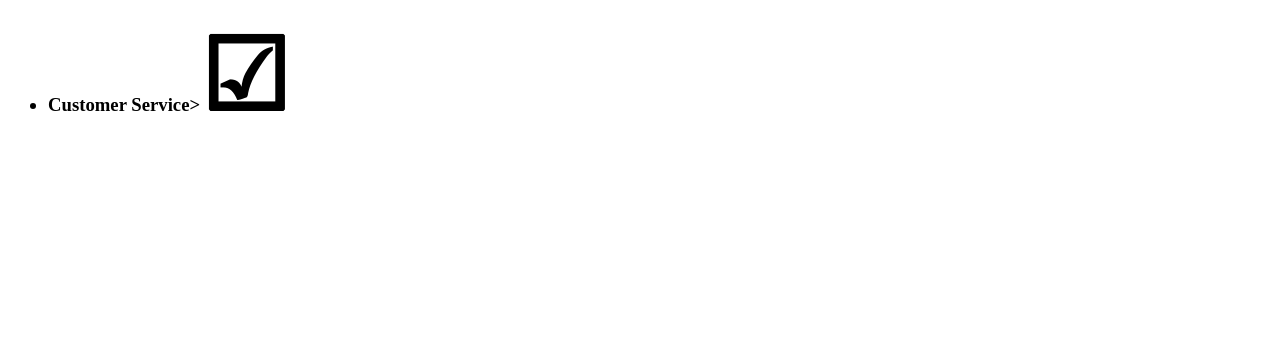
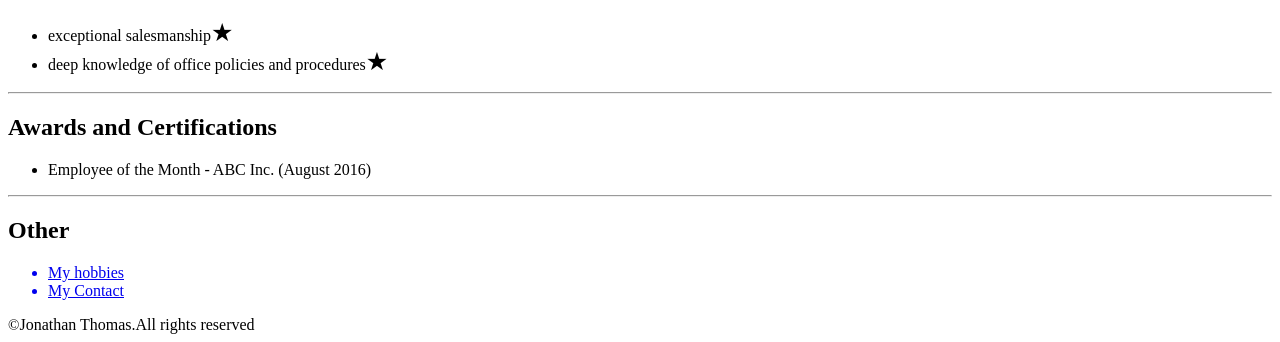
Before and after one commit to jconner34/Professional-Resume, a plain HTML site: page index.html in a window 1280 px wide. Shown: the part 714-1056 px from the top of the page. Before the commit the page ends 868 px from the top, so only its background shows below. Drawn offline with Linux system fonts and the light colour scheme.

Commit message:
Add files via upload

```diff
--- a/index.html
+++ b/index.html
@@ -25,5 +25,19 @@
         </ul>
     <hr>
     <h1>Skills</h1>
+        <ul>
+            <h><li>exceptional salesmanship<span style='font-size:25px;'>&#9733;</span></li></h>
+            <h><li>deep knowledge of office policies and procedures<span style='font-size:25px;'>&#9733;</span></li></h>
+        </ul>
+    <hr>
+    <h2>Awards and Certifications</h2>
+        <ul>
+            <h><li>Employee of the Month - ABC Inc. (August 2016)</li></h>
+        </ul>
+    <hr>
+    <h2>Other</h2>
     <ul>
-        <h3><li>Customer Service><span style='font-size:100px;'>&#9745;</span></il></ul>
+        <a href="https://appbrewery.github.io/capstone-1-example/hobbies.html"><li>My hobbies</li></a>
+        <a href="https://appbrewery.github.io/capstone-1-example/contact.html"><li>My Contact</li></a>
+    </ul>
+    <span style='font-size:15px;'>&#169;</span><H>Jonathan Thomas.All rights reserved</H>
```
